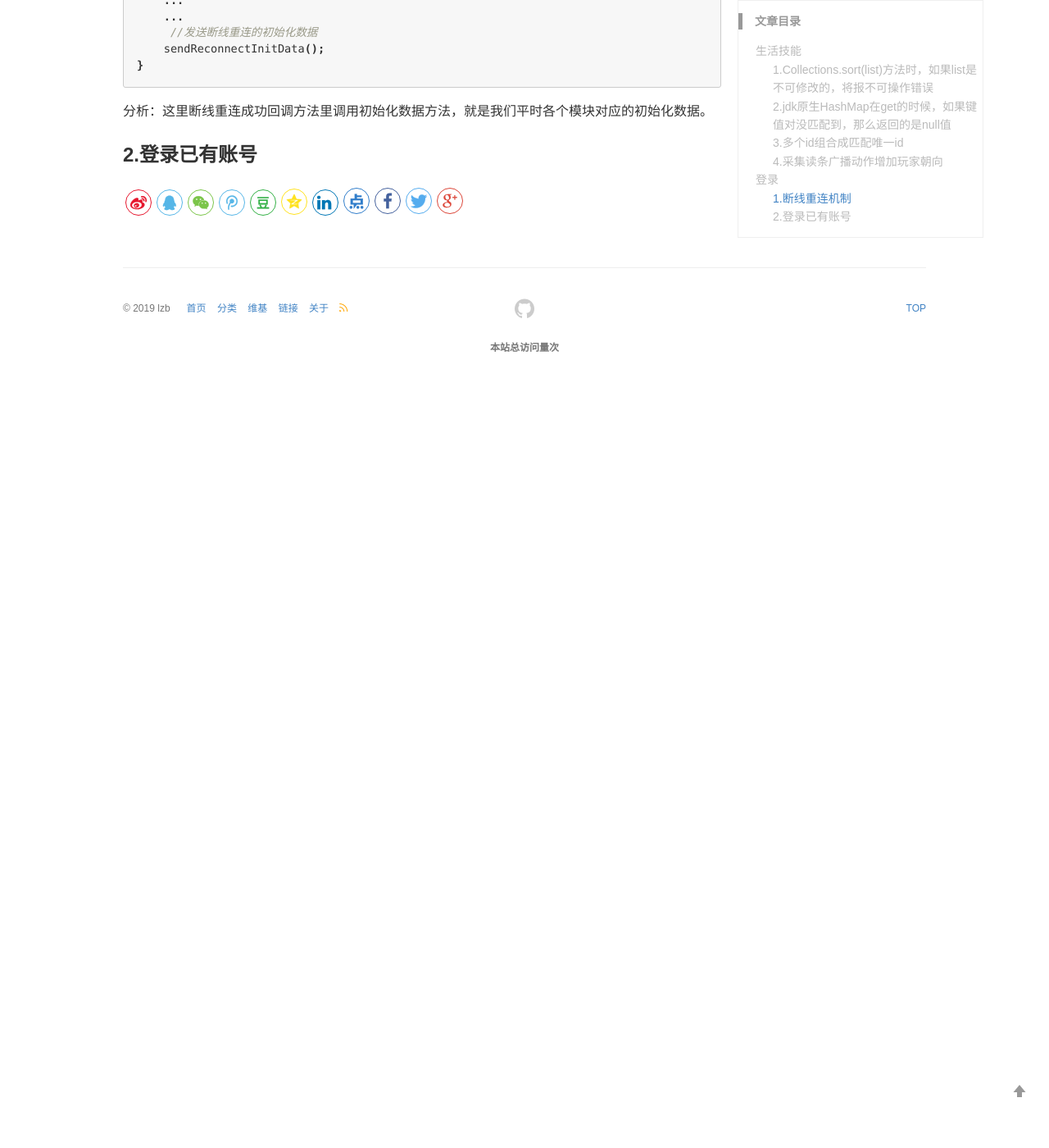
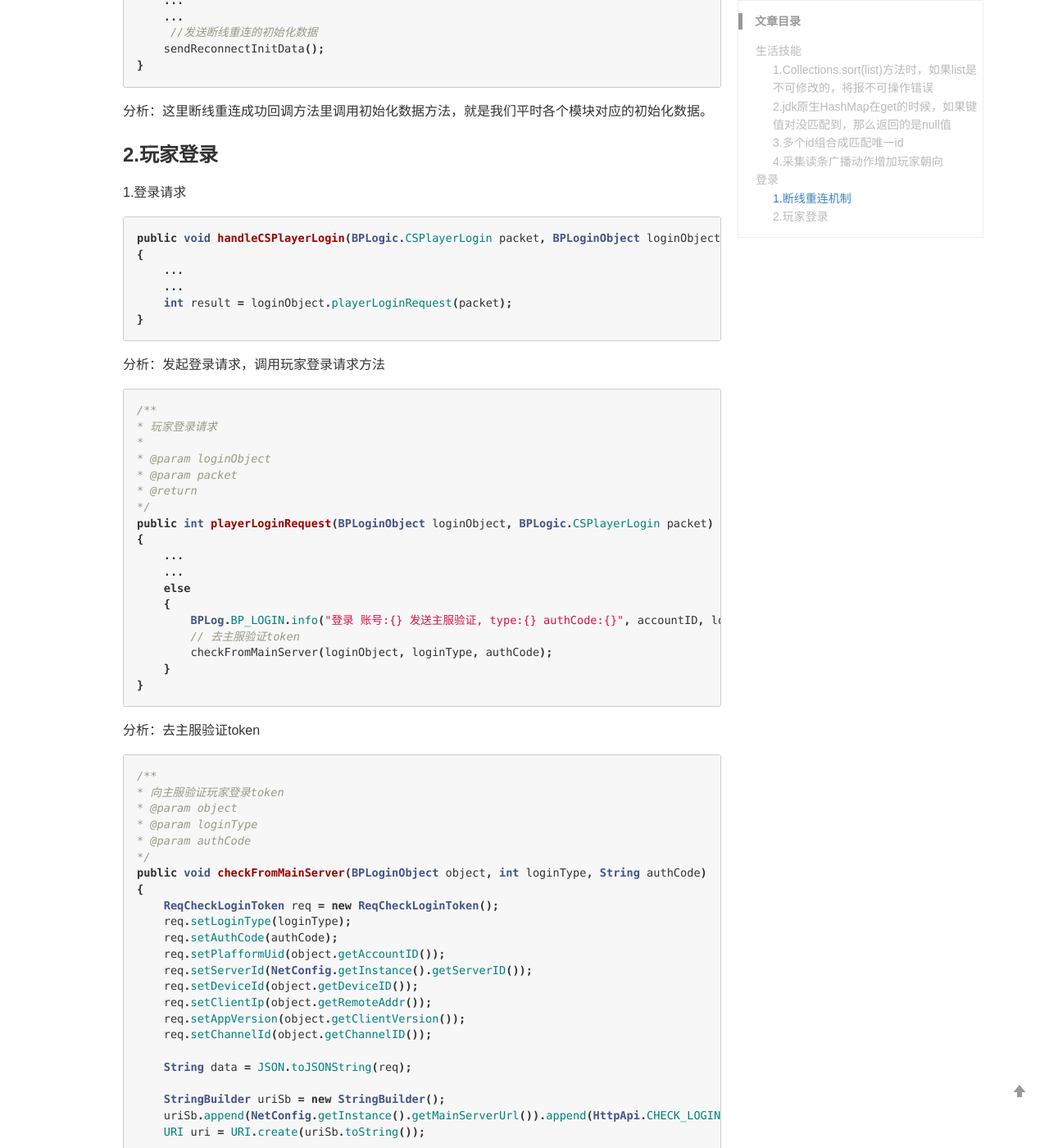
Before and after one commit to lizb0907/lizb0907.github.io, a Jekyll site: the page built from _posts/mmo-game/2018-08-09-Game.md, in a window 1280 px wide and 1400 px high, scrolled down 9364 px. Shown: the whole window at 82% size. Built offline with Jekyll 4.4.1, drawn with Linux system fonts in a browser that asks for light colours; comment, search, counter and statistics services are not loaded; before the commit the page ends 9837 px from its top, so only the background shows below that; some of the changed text lies outside the part shown.

Commit message:
update mmo-game

````diff
--- a/_posts/mmo-game/2018-08-09-Game.md
+++ b/_posts/mmo-game/2018-08-09-Game.md
@@ -421,4 +421,110 @@ public int reconnectCallback(AbstractCoreEntity coreEntity)
 分析：这里断线重连成功回调方法里调用初始化数据方法，就是我们平时各个模块对应的初始化数据。
 
 
-### 2.登录已有账号
+### 2.玩家登录
+
+1.登录请求
+
+```java
+public void handleCSPlayerLogin(BPLogic.CSPlayerLogin packet, BPLoginObject loginObject)
+{
+    ...
+    ...
+    int result = loginObject.playerLoginRequest(packet);
+}
+```
+分析：发起登录请求，调用玩家登录请求方法
+
+```java
+/**
+* 玩家登录请求
+*
+* @param loginObject
+* @param packet
+* @return
+*/
+public int playerLoginRequest(BPLoginObject loginObject, BPLogic.CSPlayerLogin packet)
+{
+    ...
+    ...
+    else
+    {
+        BPLog.BP_LOGIN.info("登录 账号:{} 发送主服验证, type:{} authCode:{}", accountID, loginType, authCode);
+        // 去主服验证token
+        checkFromMainServer(loginObject, loginType, authCode);
+    }
+}
+```
+分析：去主服验证token
+
+```java
+/**
+* 向主服验证玩家登录token
+* @param object
+* @param loginType
+* @param authCode
+*/
+public void checkFromMainServer(BPLoginObject object, int loginType, String authCode)
+{
+    ReqCheckLoginToken req = new ReqCheckLoginToken();
+    req.setLoginType(loginType);
+    req.setAuthCode(authCode);
+    req.setPlafformUid(object.getAccountID());
+    req.setServerId(NetConfig.getInstance().getServerID());
+    req.setDeviceId(object.getDeviceID());
+    req.setClientIp(object.getRemoteAddr());
+    req.setAppVersion(object.getClientVersion());
+    req.setChannelId(object.getChannelID());
+
+    String data = JSON.toJSONString(req);
+
+    StringBuilder uriSb = new StringBuilder();
+    uriSb.append(NetConfig.getInstance().getMainServerUrl()).append(HttpApi.CHECK_LOGIN_TOKEN);
+    URI uri = URI.create(uriSb.toString());
+
+    ToMainCheckLoginTokenCallback callback = new ToMainCheckLoginTokenCallback();
+    callback.setPlatformUID(object.getAccountID());
+
+    StringBuilder dataSb = new StringBuilder();
+    dataSb.append(HttpConstant.HTTP_CONTENT).append(HttpConstant.SYMBOL_EQUAL).append(StringUtils.urlEncode(data));
+
+    httpClientModule.asyncRequest(uri, HttpMethod.POST, dataSb.toString(), HttpConstant.HTTP_CONTENT_TYPE_FORM, callback);
+}
+```
+分析：主要就是拼接参数，转json串，发起http请求到主服验证。
+
+
+```java
+**
+ * 去主服检查玩家登录token回调
+ *
+ * @author guozhen
+ * @date 2018/3/14
+ */
+public class ToMainCheckLoginTokenCallback extends BPHttpCallback
+{
+    @Override
+    public void callback()
+    {
+        ...
+        ...
+        loginService.loadLoginData(loginObject);
+    }
+
+}
+```
+分析：主服验证成功，回调方法里，调用向db发送load登录数据请求
+
+```java
+/**
+* 向db发送load登录数据请求（这之前先去主服校验数据）
+* 如果没有登录数据,会直接创建一个出来
+* @param loginObject
+*/
+public void loadLoginData(BPLoginObject loginObject)
+{
+    ...
+    ...
+
+}
+```
````
